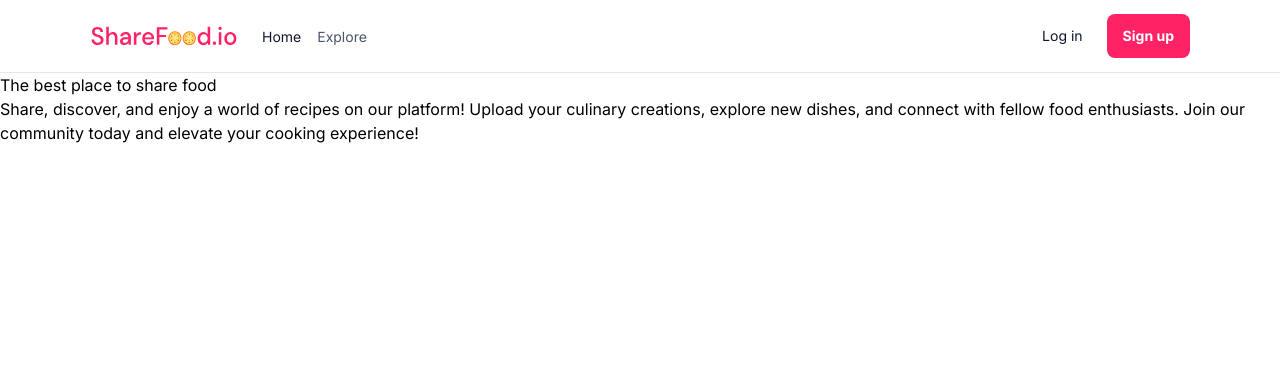
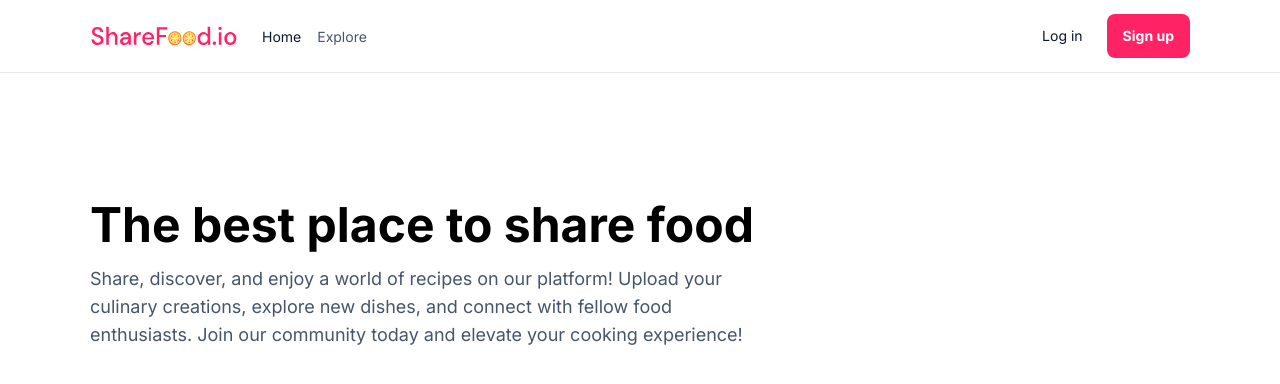
Before and after one commit to Poxie/sharefood, a Next.js app in the folder frontend/: page / in a window 1280 px wide. Shown: the top 384 px of the page. Built offline with nearby package versions, Linux system fonts and the light colour scheme.

Commit message:
Add simple hero styles

```diff
--- a/frontend/components/home/HomeHeroSection.tsx
+++ b/frontend/components/home/HomeHeroSection.tsx
@@ -4,11 +4,14 @@ export default function HomeHeroSection() {
     const t = useTranslations('home');
 
     return(
-        <section data-testid="home-hero-section">
-            <h1>
+        <section
+            className="w-main max-w-main mx-auto py-32"
+            data-testid="home-hero-section"
+        >
+            <h1 className="text-5xl font-bold mb-4">
                 {t('hero.title')}
             </h1>
-            <p>
+            <p className="text-lg text-muted lg:w-3/5">
                 {t('hero.description')}
             </p>
         </section>
--- a/frontend/tailwind.config.ts
+++ b/frontend/tailwind.config.ts
@@ -24,6 +24,7 @@ const config: Config = {
         primary: "#0f172a",
         muted: "#475569",
         light: "#fff",
+        'c-primary': "#FF2264",
       },
       width: {
         main: '1100px',
```
